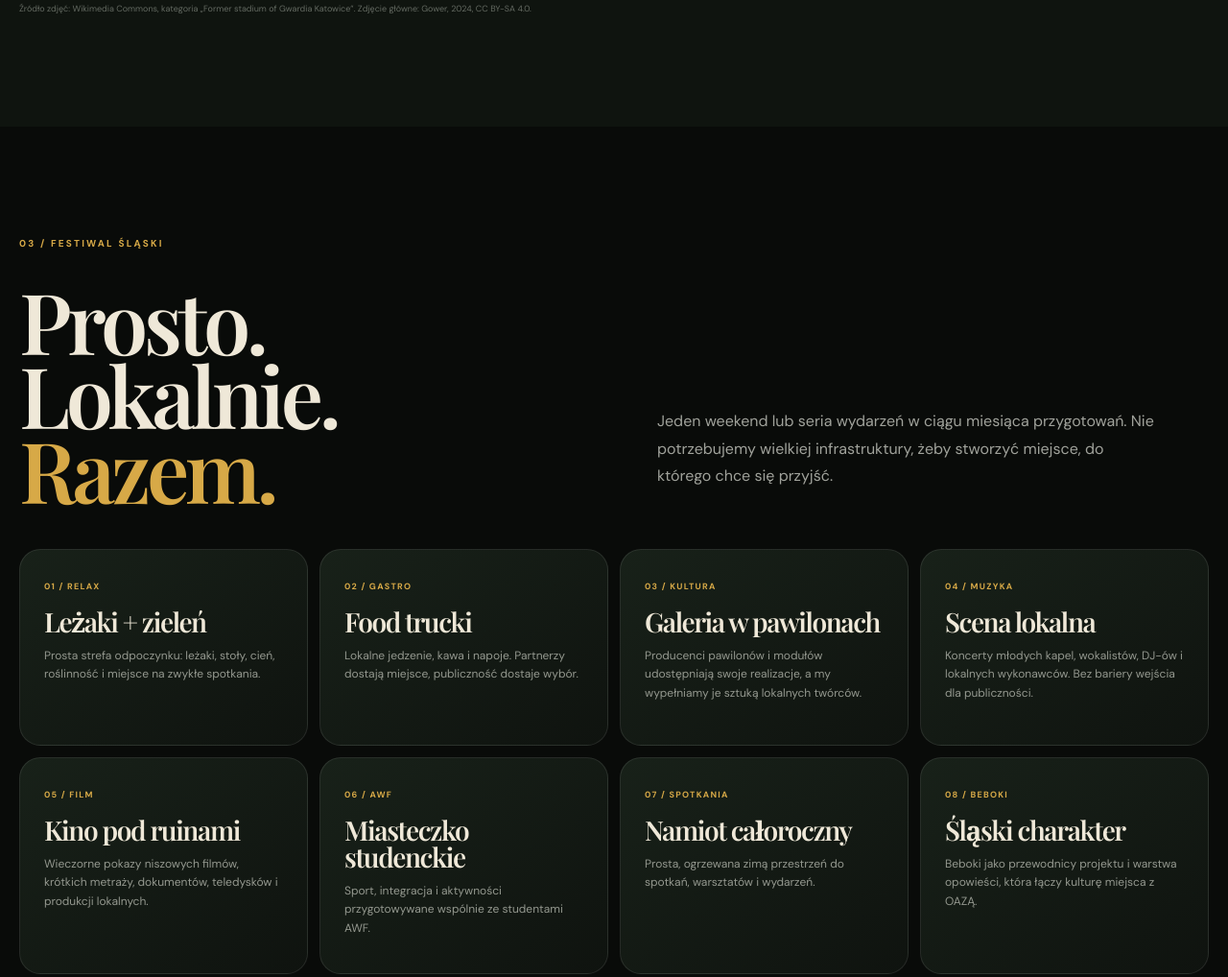
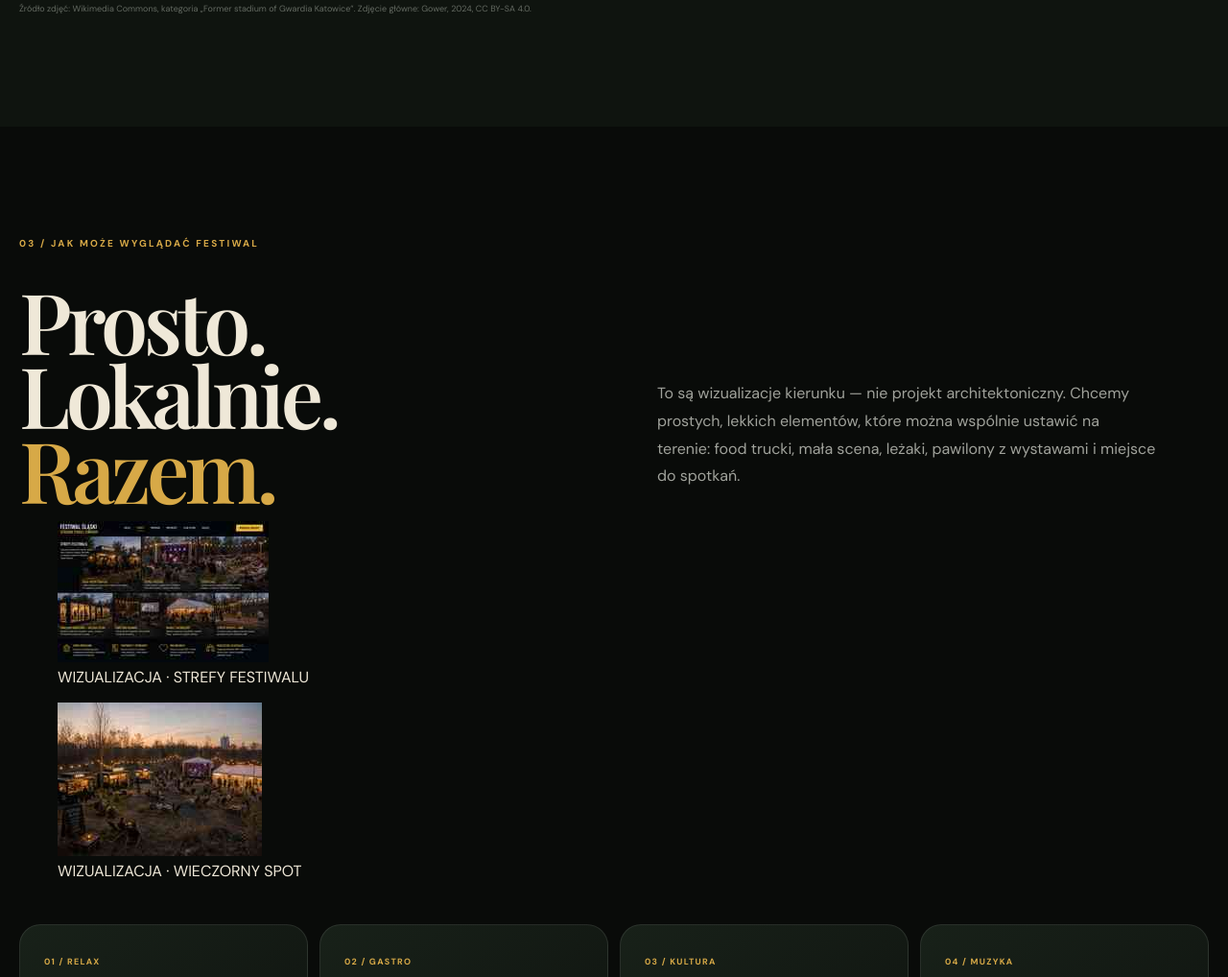
Before and after one commit to bajerskim11-eng/flowlyworld, a plain HTML site: page oaza/stadion/index.html in a window 1280 px wide. Shown: the part 1955-2973 px from the top of the page at 96% size. Drawn offline with nearby package versions, Linux system fonts and the light colour scheme.

Commit message:
Add generated festival visuals to Stadion page

```diff
--- a/oaza/stadion/index.html
+++ b/oaza/stadion/index.html
@@ -25,7 +25,7 @@
       <figure class="gallery-side real-photo"><img src="https://commons.wikimedia.org/wiki/Special:Redirect/file/Katowice%20JanFeb%202014%2020.JPG" alt="Stadion Gwardii Katowice — pozostałości obiektu" loading="lazy"><figcaption>TEREN · WIDOK 03</figcaption></figure>
     </div><p class="gallery-note">Najpierw pokazujemy prawdziwe miejsce. Wizualizacje traktujemy jako kierunek, nie jako gotowy projekt budowlany.</p><p class="photo-source">Źródło zdjęć: Wikimedia Commons, kategoria „Former stadium of Gwardia Katowice”. Zdjęcie główne: Gower, 2024, CC BY-SA 4.0.</p></section>
 
-    <section class="section"><div class="label">03 / FESTIWAL ŚLĄSKI</div><div class="vision-head"><h2>Prosto.<br>Lokalnie.<br><em>Razem.</em></h2><p>Jeden weekend lub seria wydarzeń w ciągu miesiąca przygotowań. Nie potrzebujemy wielkiej infrastruktury, żeby stworzyć miejsce, do którego chce się przyjść.</p></div><div class="zones" id="zones"></div></section>
+    <section class="section"><div class="label">03 / JAK MOŻE WYGLĄDAĆ FESTIWAL</div><div class="vision-head"><h2>Prosto.<br>Lokalnie.<br><em>Razem.</em></h2><p>To są wizualizacje kierunku — nie projekt architektoniczny. Chcemy prostych, lekkich elementów, które można wspólnie ustawić na terenie: food trucki, mała scena, leżaki, pawilony z wystawami i miejsce do spotkań.</p></div><div class="concept-gallery"><figure><img src="/oaza/assets/images/stadion/festiwal-strefy.jpg" alt="Wizualizacja stref Festiwalu Śląskiego: food trucki, scena, chill, pawilony, kino i sport" loading="lazy"><figcaption>WIZUALIZACJA · STREFY FESTIWALU</figcaption></figure><figure><img src="/oaza/assets/images/stadion/wieczorny-festiwal.jpg" alt="Wizualizacja wieczornego Festiwalu Śląskiego na terenie Stadionu Starej Gwardii" loading="lazy"><figcaption>WIZUALIZACJA · WIECZORNY SPOT</figcaption></figure></div><div class="zones" id="zones"></div></section>
 
     <section class="section festival-plan"><div class="label">04 / CO STAWIAMY NA TERENIE</div><div class="two-col"><h2>Każdy element<br>może mieć<br><em>swojego partnera.</em></h2><div><p class="lead">Nie chcemy kupować wszystkiego za pieniądze OAZY.</p><p class="muted">Producent domu modułowego może postawić jeden pokazowy moduł. Producent pawilonu może udostępnić pawilon i zyskać ekspozycję. Firma eventowa może zapewnić namiot, scena i technika mogą być partnerami. To nie tylko sponsoring — to realne pokazanie produktów w żywym miejscu.</p></div></div><div class="partner-model"><article><span>DOMY MODUŁOWE</span><strong>POKAŻ SWÓJ MODUŁ</strong><p>Jeden moduł jako punkt informacji, warsztat, zaplecze lub przestrzeń partnera.</p></article><article><span>PAWILONY</span><strong>STWÓRZ GALERIĘ</strong><p>Pawilony stają się tymczasowymi galeriami lokalnego malarstwa, fotografii i rzeźby.</p></article><article><span>NAMIOT</span><strong>SPOTKANIA PRZEZ CAŁY ROK</strong><p>Przestrzeń chroniona przed pogodą, z możliwością ogrzewania jesienią i zimą.</p></article><article><span>FOOD TRUCKI</span><strong>LOKALNE JEDZENIE</strong><p>Miejsce dla lokalnych przedsiębiorców gastronomicznych.</p></article></div></section>
 
```
